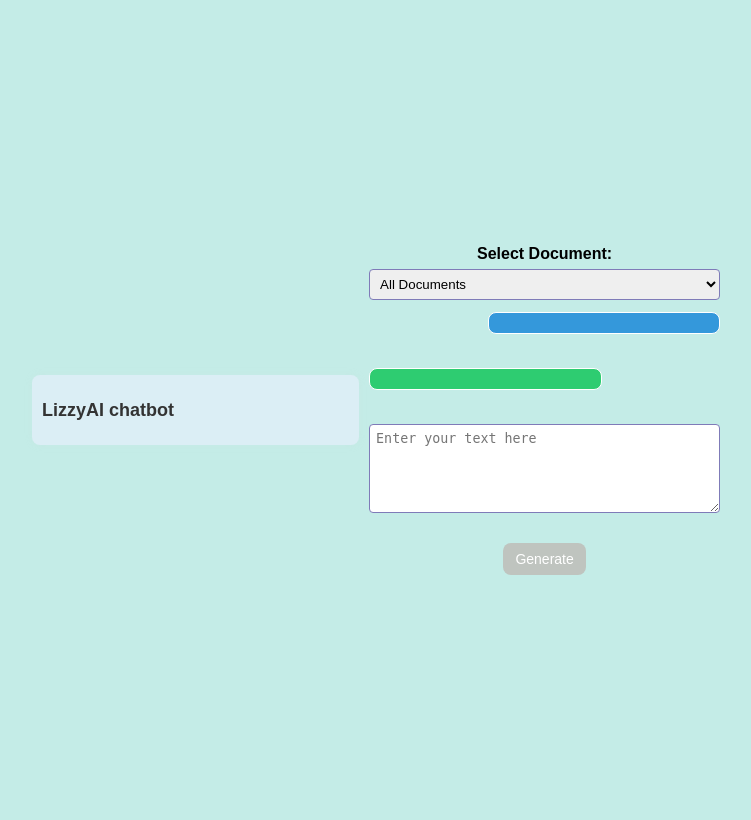
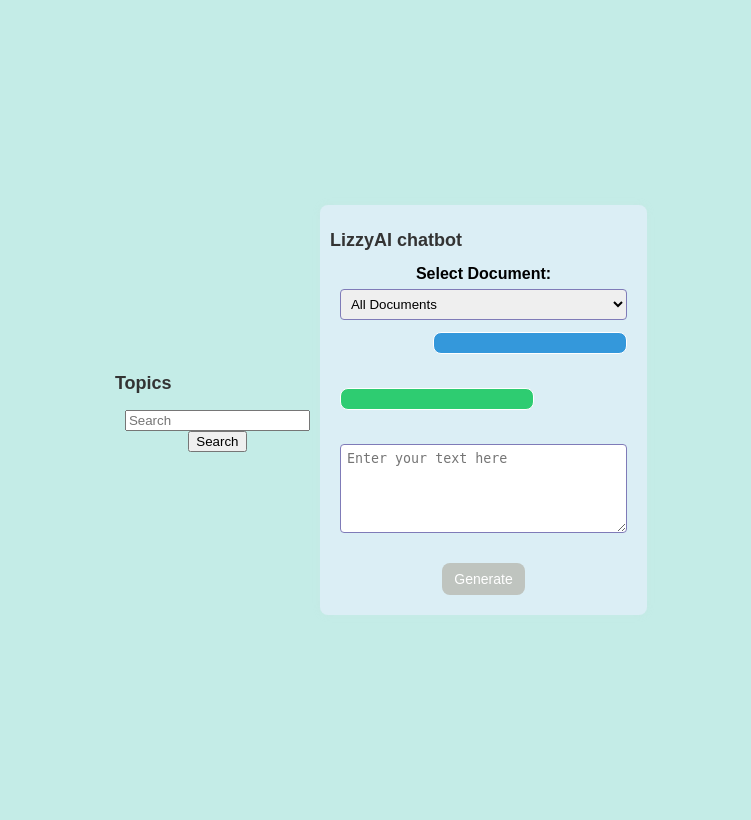
Before and after one commit to merronmuche/RAG_implementation_LizziAI, a Django app: page /contract_app/ in a window 1280 px wide. Shown: the whole page, without its empty margins (259-1010 px from the left). Run offline with Django 5.2, Linux system fonts and the light colour scheme; the visitor is signed in with stand-in values (Sample User, id 1); data that the repository does not hold is empty.

Commit message:
add a nav bar listing the topics. has a bug

```diff
--- a/contract_app/templates/contract_app/generate_response.html
+++ b/contract_app/templates/contract_app/generate_response.html
@@ -8,9 +8,24 @@
     <link rel="stylesheet" type="text/css" href="{% static 'contract_app/styles.css' %}">
 </head>
 <body>
+    <nav class="navbar navbar-expand-lg navbar-light bg-light">
+        <h2>Topics</h2>
+        <div class="collapse navbar-collapse" id="navbarSupportedContent">
+            <ul>
+                {% for topic in topics %}
+                <li>{{ topic.title }}</li>
+                {% endfor %}
+            </ul>
+            <form class="form-inline my-2 my-lg-0">
+                <input class="form-control mr-sm-2" type="search" placeholder="Search" aria-label="Search">
+                <button class="btn btn-outline-success my-2 my-sm-0" type="submit">Search</button>
+            </form>
+        </div>
+    </nav>
+
     <div class="container">
+        <div class="chat-window">
             <h2>LizzyAI chatbot</h2>
-    </div>
 
             <form method="post" action="{% url 'generate_response' %}">
                 {% csrf_token %}
@@ -26,7 +41,7 @@
                 </select>
 
                 <!-- question -->
-            <div  class="question">
+                <div class="question">
                     {{user_question}}
                 </div>
                 <!-- generated response display -->
@@ -40,5 +55,6 @@
                 <textarea id="input_text" name="input_text" cols="40" rows="5" placeholder="Enter your text here"></textarea><br>
                 <input type="submit" value="Generate">
             </form>
-</body>
+        </div>
+    </div>
 </html>
--- a/contract_app/urls.py
+++ b/contract_app/urls.py
@@ -6,5 +6,5 @@ from contract_app.views import generate_response
 
 urlpatterns = [
     # path('', generate_prompt, name='generate'),
-    path('', generate_response, name='generate_response')
+    path('', generate_response, name='generate_response'),
 ]
--- a/contract_app/views.py
+++ b/contract_app/views.py
@@ -2,7 +2,7 @@ from django.shortcuts import HttpResponse, render
 from RAG.embed_text import embed_text
 from RAG.similarity import cosine_similarity
 from dotenv import load_dotenv
-from .models import Conversation, Document, TextChunk
+from .models import Conversation, Document, TextChunk,Topic
 from langchain_openai import ChatOpenAI
 from langchain_core.messages import HumanMessage
 from django.contrib.auth.decorators import login_required
@@ -33,6 +33,7 @@ def generate_response_with_gpt_turbo(user_question, relevant_text_chunk, history
 @login_required
 def generate_response(request):
     documents = Document.objects.all()
+    topics = Topic.objects.all()
 
     if request.method == "POST":
         user_question = request.POST.get("input_text")
@@ -45,7 +46,10 @@ def generate_response(request):
         selected_document = Document.objects.filter(
             pdf_file__icontains=selected_document_name
         )[0]
-        converstations = Conversation.objects.all()
+        topic_title = request.POST.get("topic", "")  # Assuming you have a field for topic selection in your HTML form
+        topic_instance, _ = Topic.objects.get_or_create(title=topic_title)
+
+        converstations = Conversation.objects.filter(topic=topic_instance)
 
         history = {}
         for conv in converstations:
@@ -80,8 +84,8 @@ def generate_response(request):
         response = generate_response_with_gpt_turbo(user_question, total_text, history)
 
         # save the conversation
-        Conversation.objects.create(question=user_question, answer=response.content)
-        ###################### end of generator
+        Conversation.objects.create(topic=topic_instance, question=user_question, answer=response.content)
+            ###################### end of generator
         return render(
             request,
             "contract_app/generate_response.html",
@@ -89,6 +93,7 @@ def generate_response(request):
                 "generated_response": response.content,
                 "user_question": user_question,
                 "documents": documents,
+                "topics": topics
             },
         )
 
@@ -96,5 +101,8 @@ def generate_response(request):
         return render(
             request,
             "contract_app/generate_response.html",
-            context={"documents": documents},
+            context={
+                "documents": documents,
+                "topics": topics,
+                },
         )
--- a/requirements.txt
+++ b/requirements.txt
@@ -4,3 +4,5 @@ Django==5.0.2
 PyMuPDF==1.23.22
 langchain-openai
 chromadb==0.4.22
+python-docx==1.1.0
+python-dotenv==1.0.1
```
Also changed, not shown: contract_app/admin.py (+6 -1 lines). Lines whose indentation alone changed are shown as unchanged.
